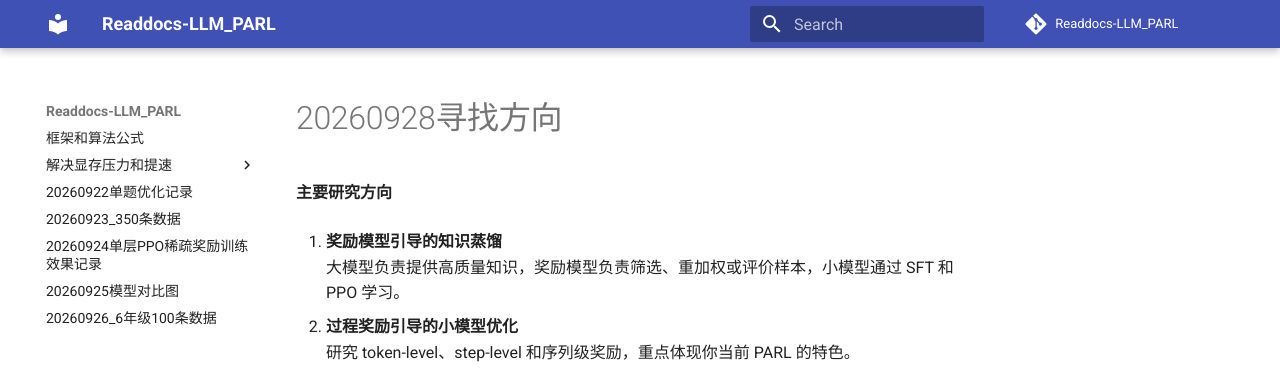
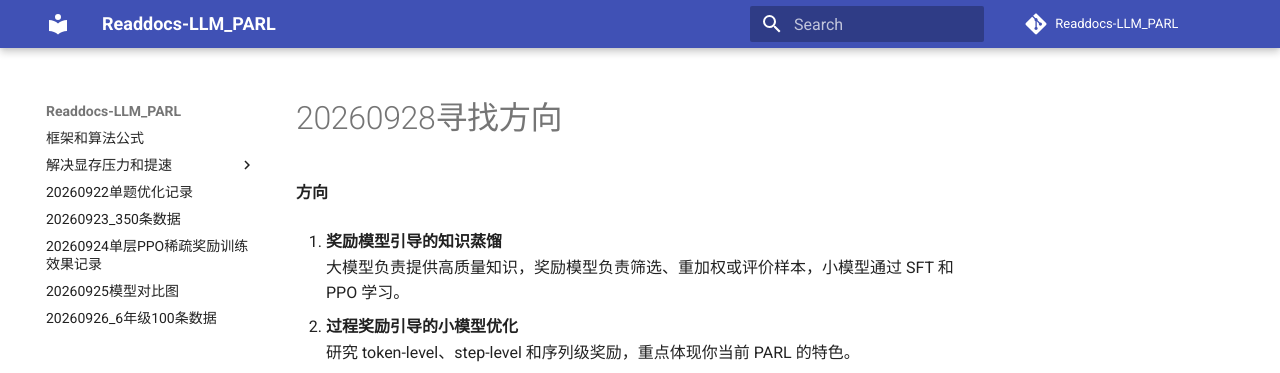
Before and after one commit to Luffy521-art/Readdocs-LLM_PARL, an MkDocs documentation site: the page built from docs/20260928寻找方向.md, in a window 1280 px wide. Shown: the top 373 px of the page. Built offline with MkDocs 1.6.1 and Material for MkDocs 9.7.7, drawn with Linux system fonts in a browser that asks for light colours; comment, search, counter and statistics services are not loaded.

Commit message:
Update 20260928寻找方向.md

```diff
--- a/docs/20260928寻找方向.md
+++ b/docs/20260928寻找方向.md
@@ -1,4 +1,4 @@
-**主要研究方向**
+**方向**
 
 1. **奖励模型引导的知识蒸馏**
    大模型负责提供高质量知识，奖励模型负责筛选、重加权或评价样本，小模型通过 SFT 和 PPO 学习。
```
